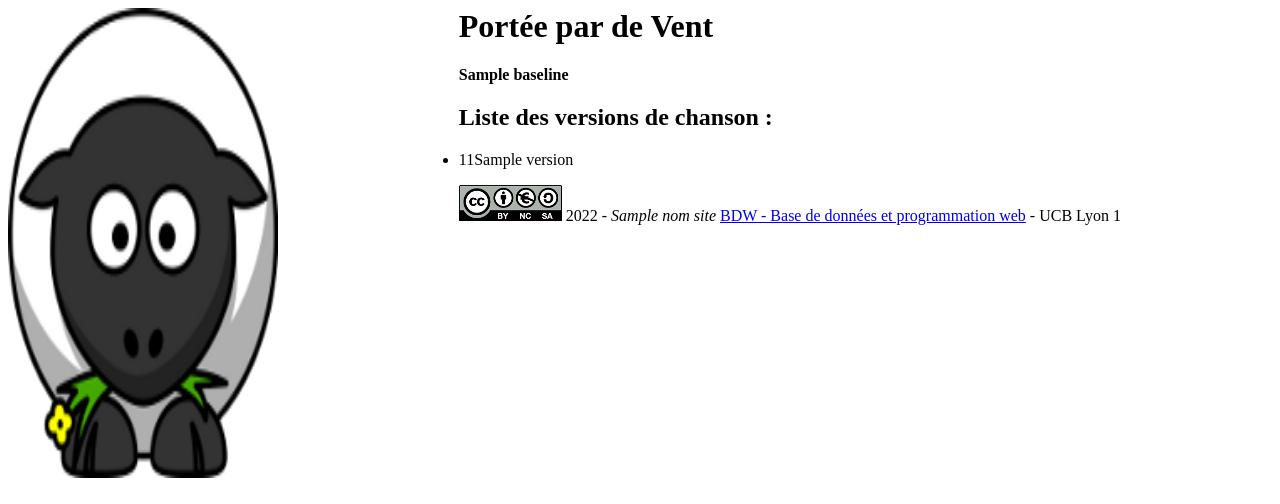
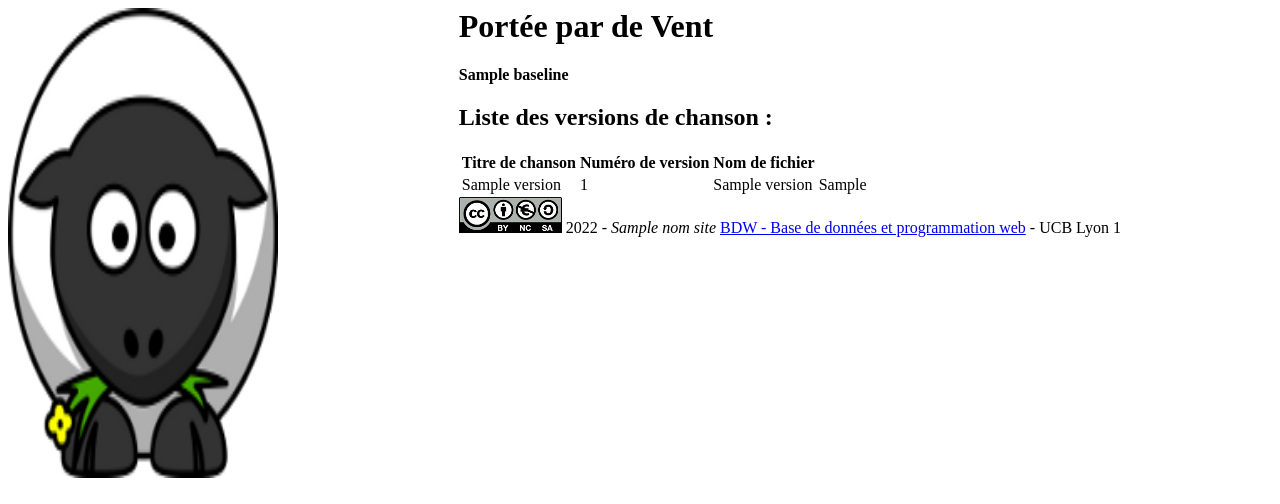
Before and after one commit to EnnyTiss/GESTIONNAIRE-PLAYLISTS-WEB-, a PHP site: template www/vues/vueAfficher.php in a window 1280 px wide. Shown: the top 504 px of the page. Run offline with PHP 8.4, Linux system fonts and the light colour scheme; the template is opened without the code that fills it: most values are stand-ins (such as "Sample title", 1, 10 or a date in 2020).

Commit message:
modifications afficher et modele

```diff
--- a/www/vues/vueAfficher.php
+++ b/www/vues/vueAfficher.php
@@ -3,8 +3,19 @@
 <?php } ?>
 
 <h2>Liste des versions de chanson :</h2>
-<ul>
-<?php foreach($Version as $version) { ?>
-	<li><?= $version['idC'] ?><?= $version['numV'] ?><?= $version['nomFichierV'] ?></li>
-<?php } ?>
-</ul>
+
+<table>
+    <thead>
+    	<tr>
+        	<th>Titre de chanson </th>
+        	<th>Numéro de version</th>
+			<th>Nom de fichier</th>
+		  	<th>
+        </tr>
+    </thead>
+    <tbody>
+	  	<?php foreach($Version as $version) { ?>
+			<tr><td> <?= $version['titreChanson'] ?> </td> <td> <?= $version['numV'] ?> </td> <td> <?= $version['nomFichierV'] ?> </td> <td> <?= $version['genreChanson'] ?> </td></tr>
+		<?php } ?>
+	</tbody>
+</table>
```
Also changed, not shown: www/controleurs/controleurAfficher.php (+3 -6 lines), www/modele/modele.php (+7 -0 lines).
